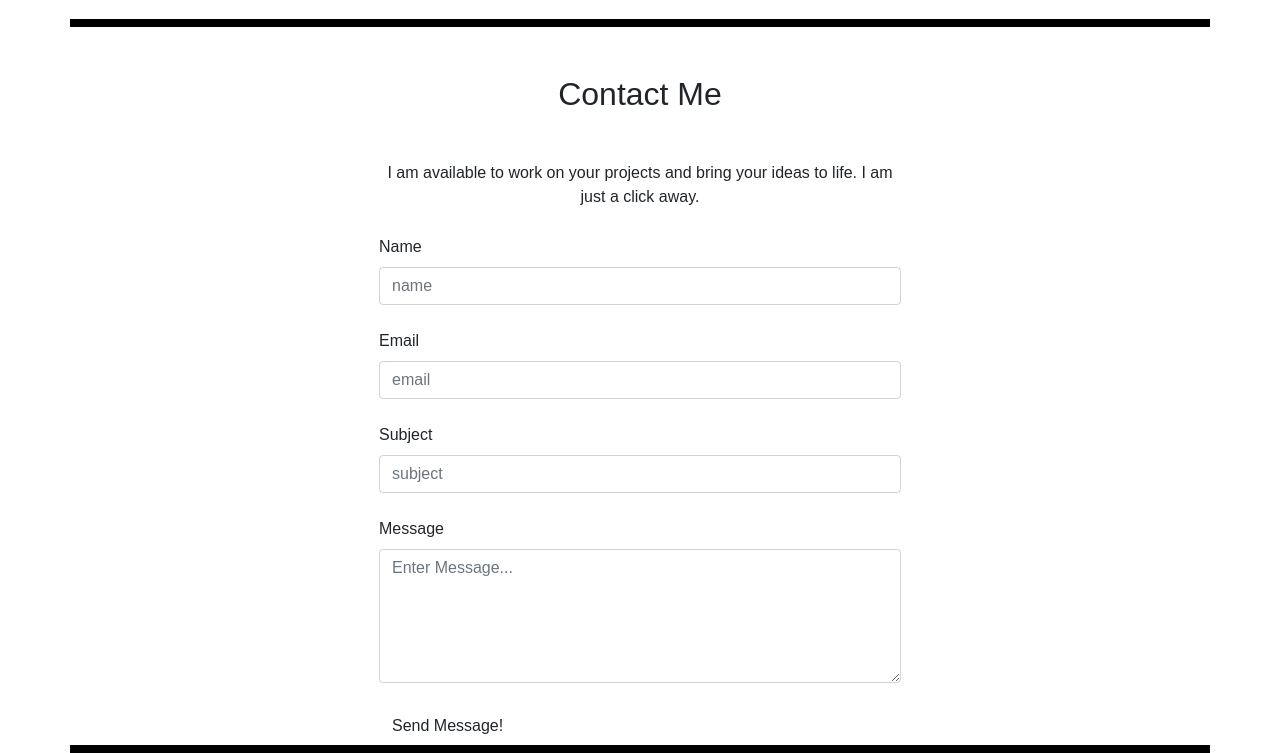
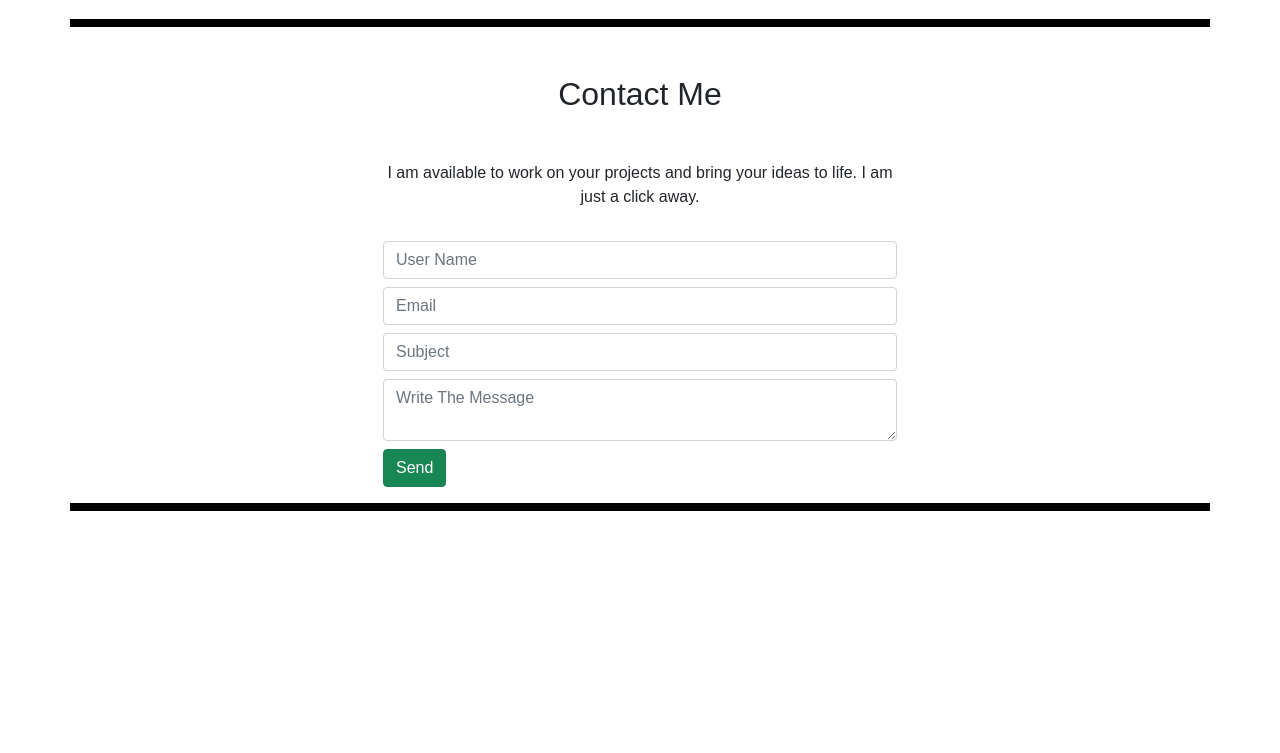
Before and after one commit to izik4004/Resume, a PHP site: page / in a window 1280 px wide. Shown: the part 1319-2072 px from the top of the page. After the commit the page ends 1830 px from the top, so only its background shows below. Run offline with PHP 8.4, Linux system fonts and the light colour scheme.

Commit message:
changes to form

```diff
--- a/index.php
+++ b/index.php
@@ -1,33 +1,3 @@
-<?php
-    $message_sent = false;
-    if (isset($_POST['email']) && $_POST['email'] != '') {
-
-        if(filter_var($_POST['name'], FILTER_VALIDATE_EMAIL)) {
-
-            $userName = $_POST['name'];
-            $userEmail = $_POST['email'];
-            $messageSubject = $_POST['subject'];
-            $Message = $_POST['message'];
-
-            $to = "imazik4004@gmail.com";
-            $body = "";
-
-            $body .= "From: ".$userName. "\r\n";
-            $body .= "Email: ".$userEmail. "\r\n";
-            $body .= "From: ".$message. "\r\n";
-
-            // mail($to,$message,$body);
-
-            $message_sent = true;
-    }
-
-
-}
-
-?>
-
-
-
 <html lang="en">
 <head>
     <meta charset="UTF-8">
@@ -194,39 +164,31 @@
             </div>
 
             <?php
-                if($message_sent):
-            ?>
-                <h2> Thanks, I will get in touch with you</h2>
-            <?php
-            else:
-            ?>
-                <div class="container">
-                    <form action="index.php" method="POST" class="form">
-                        <div class="mb-4 form-group">
-                            <label for="name" class="form-label">Name</label>
-                            <input type="text" class="form-control" id="name" name="name" placeholder="name" tabindex="1" required>
-                        </div>
-                        <div class="mb-4 form-group">
-                            <label for="email" class="form-label">Email</label>
-                            <input type="email" class="form-control" id="email" name="email" placeholder="email" tabindex="2" required>
-                        </div>
-                        <div class="mb-4 form-group">
-                            <label for="subject" class="form-label">Subject</label>
-                            <input type="text" class="form-control" id="subject" name="subject" placeholder="subject" tabindex="3" required>
-                        </div>
-                        <div class="mb-4 form-group">
-                            <label for="message" class="form-label">Message</label>
-                            <textarea class="form-control" rows="5" cols="50" id="message" name="message" placeholder="Enter Message..." tabindex="4"></textarea>
-                        </div>
-                        <div>
-                            <button type="submit" class="btn">Send Message!</button>
-                        </div>
-                    </form>
-                 </div>
+                            $Msg = "";
+                            if(isset($_GET['error']))
+                            {
+                                $Msg = " Please Fill in the Blanks ";
+                                echo '<div class="alert alert-danger">'.$Msg.'</div>';
+                            }
 
-                 <?php
-                 endif;
-                 ?>
+                            if(isset($_GET['success']))
+                            {
+                                $Msg = " Your Message Has Been Sent ";
+                                echo '<div class="alert alert-success">'.$Msg.'</div>';
+                            }
+
+                        ?>
+
+                    <div class="card-body">
+                        <form action="process.php" method="post">
+                            <input type="text" name="UName" placeholder="User Name" class="mb-2 form-control">
+                            <input type="email" name="Email" placeholder="Email" class="mb-2 form-control">
+                            <input type="text" name="Subject" placeholder="Subject" class="mb-2 form-control">
+                            <textarea name="msg" class="mb-2 form-control" placeholder="Write The Message"></textarea>
+                            <button class="btn btn-success" name="btn-send"> Send </button>
+                        </form>
+                    </div>
+
         </section>
 
     </body>
```
Also changed, not shown: process.php (added, +28 -0 lines).
